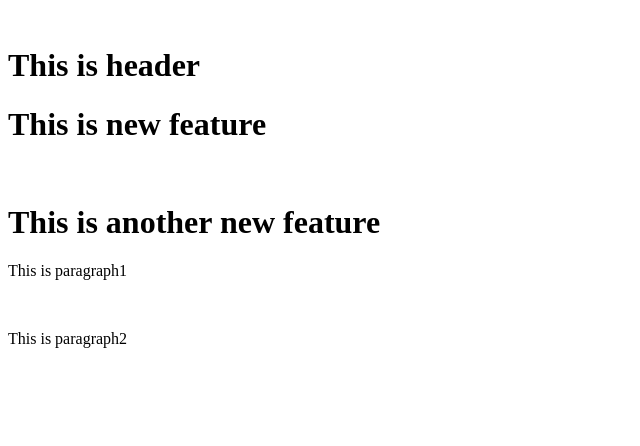
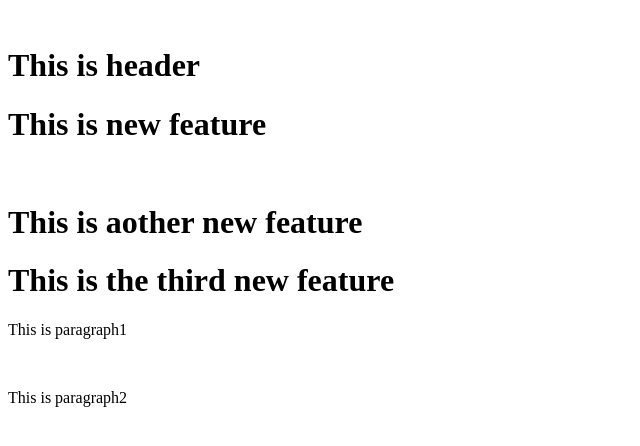
Before and after one commit to VachirapornBerkban/sample.git2, a plain HTML site: page index.html in a window 1280 px wide. Shown: the whole page, without its empty margins (0-640 px from the left). Drawn offline with Linux system fonts and the light colour scheme.

Commit message:
third new feature

```diff
--- a/index.html
+++ b/index.html
@@ -4,7 +4,8 @@
 <body>
 <h1>This is header</h1>
 <h1>This is new feature</h1>
-<h1>This is another new feature</h1>
+<h1>This is aother new feature</h1>
+<h1>This is the third new feature </h1>
 <p>This is paragraph1</p>
 <p>This is paragraph2</p>
 </body>
```
